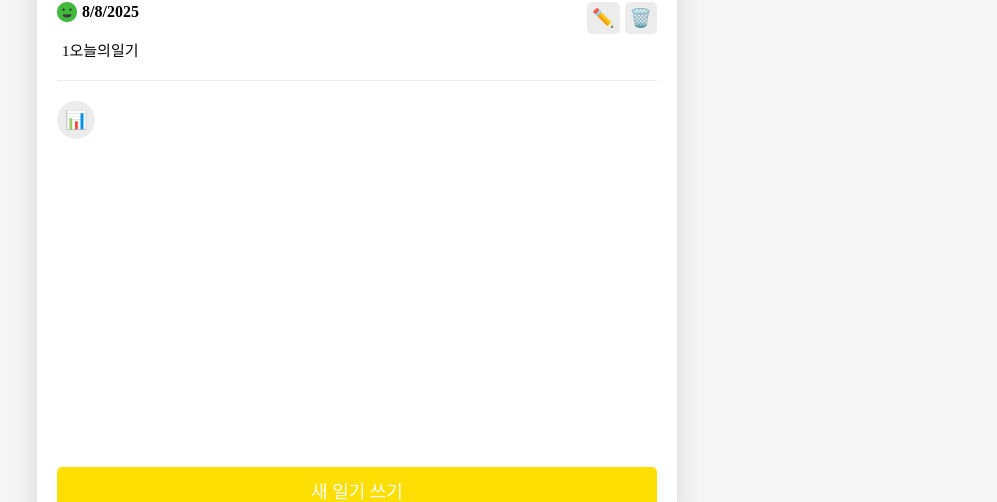
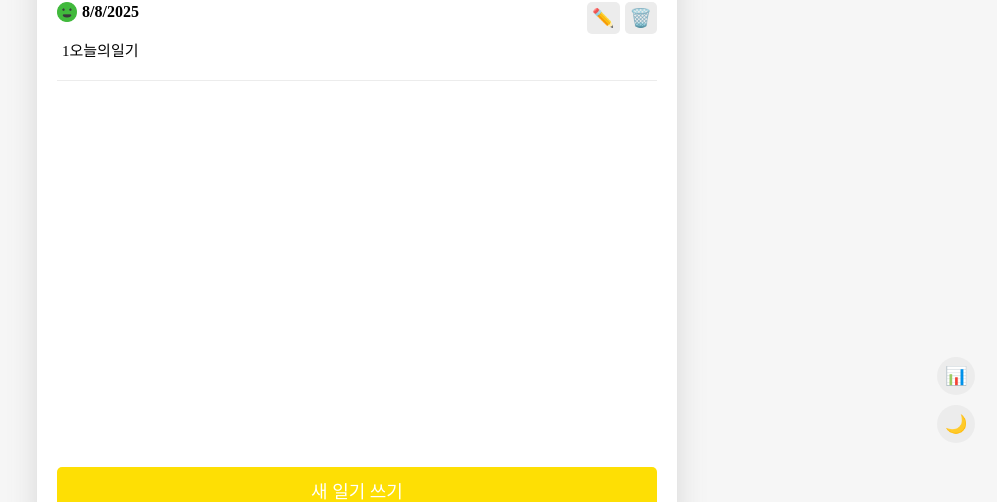
Before and after one commit to you-summer/emotion_diary, a React (Vite) app: page / in a window 1280 px wide. Shown: the part 267-769 px from the top of the page, without its empty margins (283-1280 px from the left). Built offline with nearby package versions, Linux system fonts and the light colour scheme; a web font is replaced by a local one.

Commit message:
stats dark button add

```diff
--- a/src/components/DiaryItem.css
+++ b/src/components/DiaryItem.css
@@ -25,7 +25,7 @@
 
 .DiaryItem .img_section .thumbnailImg {
   display: block;
-  /* max-width: 120px; */
+  max-width: 80px;
   object-fit: cover;
 
   width: 100%;
@@ -33,11 +33,10 @@
   transition: 0.5s;
 }
 
-.DiaryItem .img_section .emotionImg {
-  /* max-width: 120px; */
+/* .DiaryItem .img_section .emotionImg {
   height: auto;
   border-radius: 10px;
-}
+} */
 
 .DiaryItem .info_section {
   cursor: pointer;
--- a/src/components/DiaryList.css
+++ b/src/components/DiaryList.css
@@ -36,3 +36,34 @@
   color: #fedf04;
   font-size: 18px;
 }
+
+.DiaryList .side_button {
+  display: flex;
+  flex-direction: column;
+  gap: 10px;
+
+  position: fixed;
+  bottom: 90px;
+  margin: 0 auto;
+  left: 72%;
+  left: 1060px;
+  left: calc(100% - 60px);
+  z-index: 1200;
+  max-width: 1000px;
+
+  max-width: 40px;
+
+  /* position: fixed;
+  bottom: 90px;
+  left: 80%;
+  transform: translateX(-50%);
+  z-index: 1200;
+  max-width: 40px; */
+}
+
+/* .DiaryList .fixed_button {
+  display: flex;
+  flex-direction: column;
+  align-items: center;
+  gap: 10px;
+} */
--- a/src/components/DiaryList.jsx
+++ b/src/components/DiaryList.jsx
@@ -66,7 +66,7 @@ const DiaryList = ({ data }) => {
           return <DiaryItem key={item.id} {...item} />;
         })}
       </div>
-      <div className="menu_bar">
+      <div className="fixed_button">
         <Button
           type={"POSITIVE"}
           text={"새 일기 쓰기"}
@@ -75,7 +75,16 @@ const DiaryList = ({ data }) => {
           }}
           fixed={"fixed"}
         />
-        <Button text={"📊"} setting={"setting"} />
+        <div className="side_button">
+          <Button
+            text={"📊"}
+            setting={"setting"}
+            onClick={() => {
+              nav(`/stats`);
+            }}
+          />
+          <Button text={"🌙"} setting={"setting"} />
+        </div>
       </div>
     </div>
   );
--- a/src/pages/Stats.jsx
+++ b/src/pages/Stats.jsx
@@ -1,4 +1,16 @@
+import Header from "../components/Header";
+import Button from "../components/Button";
+import { useNavigate } from "react-router-dom";
+
 const Stats = () => {
-  return <div>Stats</div>;
+  const nav = useNavigate();
+  return (
+    <div>
+      <Header
+        title={"통계"}
+        leftChild={<Button text={"Home"} onClick={() => nav("/")} />}
+      />
+    </div>
+  );
 };
 export default Stats;
```
